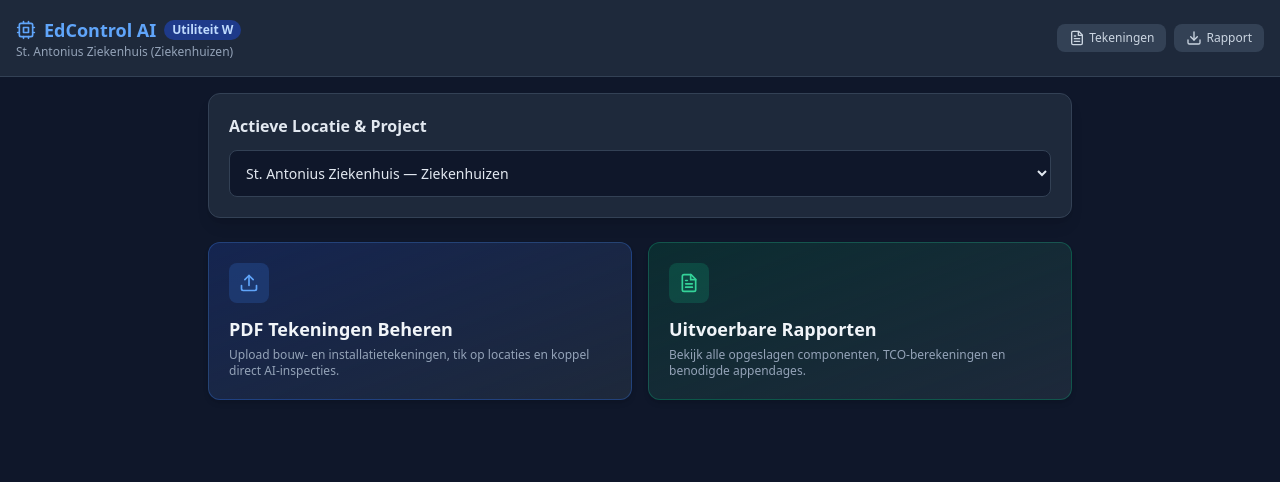
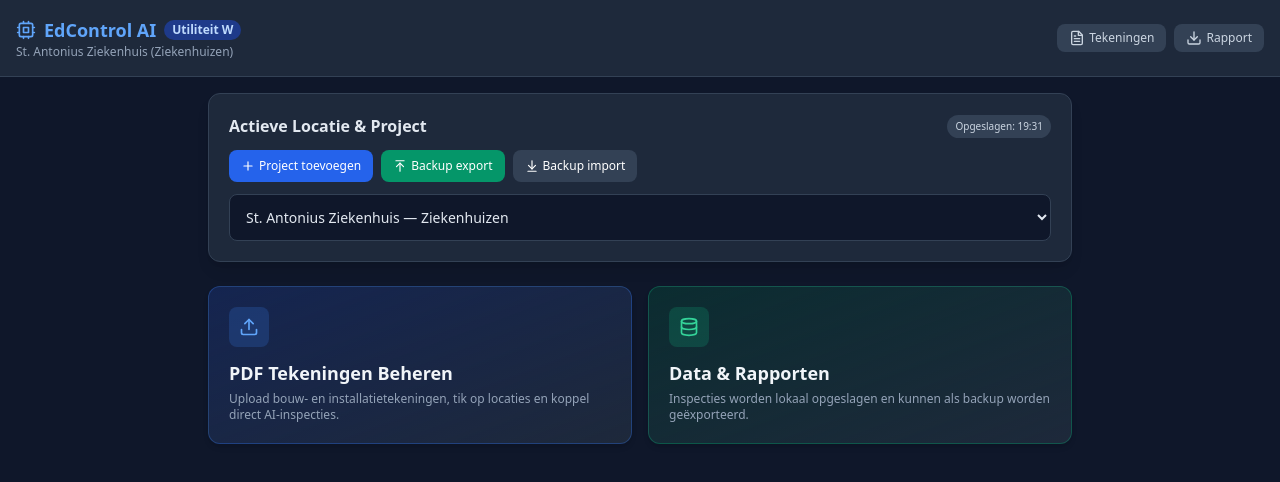
Before and after one commit to edkrijgsman19-wq/EdControl-AI, a React (Vite) app: page / in a window 1280 px wide. Shown: the top 482 px of the page. Built offline with nearby package versions, Linux system fonts and the light colour scheme.

Commit message:
Add a persistent local backend layer for EdControl AI: project backup export/import and durable browser-side persistence

```diff
--- a/src/App.jsx
+++ b/src/App.jsx
@@ -1,5 +1,5 @@
 import React, { useState, useRef, useEffect } from 'react';
-import { Camera, FileText, Upload, MapPin, CheckCircle2, Cpu, Layers, Download, ArrowLeft, RefreshCw, Trash2, Plus } from 'lucide-react';
+import { Camera, FileText, Upload, MapPin, CheckCircle2, Cpu, Layers, Download, ArrowLeft, RefreshCw, Trash2, Plus, Database, ArrowUpToLine, ArrowDownToLine } from 'lucide-react';
 
 const DEFAULT_PROJECTS = [
   { id: 1, name: 'St. Antonius Ziekenhuis', sector: 'Ziekenhuizen', location: 'OK-Complex 3' },
@@ -32,27 +32,101 @@ export default function EdControlAI() {
   const [note, setNote] = useState('');
   const [loading, setLoading] = useState(false);
   const [aiResult, setAiResult] = useState(null);
+  const [lastSavedLabel, setLastSavedLabel] = useState('Niet opgeslagen');
 
   const fileInputRef = useRef(null);
   const cameraInputRef = useRef(null);
+  const importInputRef = useRef(null);
 
   const activeProject = projects.find(project => project.id === activeProjectId) ?? projects[0] ?? DEFAULT_PROJECTS[0];
   const selectedDrawing = drawings.find(drawing => drawing.id === selectedDrawingId) ?? null;
   const activePin = pins.find(pin => pin.id === activePinId) ?? null;
 
+  const persistState = (nextProjects = projects, nextDrawings = drawings, nextPins = pins, nextActiveProjectId = activeProjectId, nextSelectedDrawingId = selectedDrawingId, nextActivePinId = activePinId) => {
+    const payload = {
+      projects: nextProjects,
+      activeProjectId: nextActiveProjectId,
+      drawings: nextDrawings,
+      selectedDrawingId: nextSelectedDrawingId,
+      pins: nextPins,
+      activePinId: nextActivePinId,
+      savedAt: new Date().toISOString()
+    };
+
+    localStorage.setItem(STORAGE_KEY, JSON.stringify(payload));
+    setLastSavedLabel(`Opgeslagen: ${new Date().toLocaleTimeString('nl-NL', { hour: '2-digit', minute: '2-digit' })}`);
+  };
+
   useEffect(() => {
-    localStorage.setItem(
-      STORAGE_KEY,
-      JSON.stringify({
-        projects,
-        activeProjectId,
-        drawings,
-        selectedDrawingId,
-        pins,
-        activePinId,
-      })
-    );
-  }, [projects, activeProjectId, drawings, selectedDrawingId, pins, activePinId]);
+    persistState(projects, drawings, pins, activeProjectId, selectedDrawingId, activePinId);
+  }, [projects, drawings, pins, activeProjectId, selectedDrawingId, activePinId]);
+
+  const addProject = () => {
+    const nextId = Date.now();
+    const newProject = {
+      id: nextId,
+      name: `Nieuw project ${projects.length + 1}`,
+      sector: 'Kantoren',
+      location: 'Locatie aanmaken'
+    };
+
+    const nextProjects = [...projects, newProject];
+    setProjects(nextProjects);
+    setActiveProjectId(nextId);
+    persistState(nextProjects, drawings, pins, nextId, selectedDrawingId, activePinId);
+  };
+
+  const exportProjectBackup = () => {
+    const payload = {
+      projects,
+      drawings,
+      pins,
+      activeProjectId,
+      selectedDrawingId,
+      activePinId,
+      exportedAt: new Date().toISOString()
+    };
+
+    const blob = new Blob([JSON.stringify(payload, null, 2)], { type: 'application/json' });
+    const url = URL.createObjectURL(blob);
+    const link = document.createElement('a');
+    link.href = url;
+    link.download = 'edcontrol-ai-backup.json';
+    document.body.appendChild(link);
+    link.click();
+    document.body.removeChild(link);
+    URL.revokeObjectURL(url);
+  };
+
+  const importProjectBackup = (event) => {
+    const file = event.target.files?.[0];
+    if (!file) return;
+
+    const reader = new FileReader();
+    reader.onload = () => {
+      try {
+        const parsed = JSON.parse(String(reader.result));
+        if (!parsed || !Array.isArray(parsed.projects)) {
+          alert('Ongeldig backup-bestand.');
+          return;
+        }
+
+        setProjects(parsed.projects);
+        setActiveProjectId(parsed.activeProjectId ?? parsed.projects[0]?.id ?? 1);
+        setDrawings(parsed.drawings ?? []);
+        setSelectedDrawingId(parsed.selectedDrawingId ?? null);
+        setPins(parsed.pins ?? []);
+        setActivePinId(parsed.activePinId ?? null);
+        setCurrentScreen('home');
+        persistState(parsed.projects, parsed.drawings ?? [], parsed.pins ?? [], parsed.activeProjectId ?? parsed.projects[0]?.id ?? 1, parsed.selectedDrawingId ?? null, parsed.activePinId ?? null);
+      } catch (error) {
+        alert('Het backup-bestand kon niet worden gelezen.');
+      }
+    };
+
+    reader.readAsText(file);
+    event.target.value = '';
+  };
 
   const resetInspectionForm = () => {
     setPhoto(null);
@@ -73,9 +147,11 @@ export default function EdControlAI() {
       url
     };
 
-    setDrawings(previous => [...previous, newDrawing]);
+    const nextDrawings = [...drawings, newDrawing];
+    setDrawings(nextDrawings);
     setSelectedDrawingId(newDrawing.id);
     setCurrentScreen('drawings');
+    persistState(projects, nextDrawings, pins, activeProjectId, newDrawing.id, activePinId);
     event.target.value = '';
   };
 
@@ -97,10 +173,12 @@ export default function EdControlAI() {
       createdAt: new Date().toISOString()
     };
 
-    setPins(previous => [...previous, newPin]);
+    const nextPins = [...pins, newPin];
+    setPins(nextPins);
     setActivePinId(newPin.id);
     resetInspectionForm();
     setCurrentScreen('inspect');
+    persistState(projects, drawings, nextPins, activeProjectId, selectedDrawingId, newPin.id);
   };
 
   const handleCapture = (event) => {
@@ -140,11 +218,13 @@ export default function EdControlAI() {
       setAiResult(mockResult);
 
       if (activePinId) {
-        setPins(previous => previous.map(pin =>
+        const nextPins = pins.map(pin =>
           pin.id === activePinId
             ? { ...pin, note, photo, aiResult: mockResult }
             : pin
-        ));
+        );
+        setPins(nextPins);
+        persistState(projects, drawings, nextPins, activeProjectId, selectedDrawingId, activePinId);
       }
 
       setLoading(false);
@@ -152,7 +232,10 @@ export default function EdControlAI() {
   };
 
   const removePin = (pinId) => {
-    setPins(previous => previous.filter(pin => pin.id !== pinId));
+    const nextPins = pins.filter(pin => pin.id !== pinId);
+    setPins(nextPins);
+    persistState(projects, drawings, nextPins, activeProjectId, selectedDrawingId, null);
+
     if (activePinId === pinId) {
       resetInspectionForm();
       setCurrentScreen('drawings');
@@ -255,7 +338,36 @@ export default function EdControlAI() {
         {currentScreen === 'home' && (
           <div className="space-y-6">
             <div className="bg-slate-800 border border-slate-700 rounded-xl p-5 shadow-lg">
-              <h2 className="text-md font-semibold mb-3 text-slate-200">Actieve Locatie & Project</h2>
+              <div className="flex items-center justify-between gap-2 mb-3">
+                <h2 className="text-md font-semibold text-slate-200">Actieve Locatie & Project</h2>
+                <span className="text-[10px] text-slate-300 bg-slate-700 px-2 py-1 rounded-full">{lastSavedLabel}</span>
+              </div>
+
+              <div className="flex flex-wrap gap-2 mb-3">
+                <button
+                  type="button"
+                  onClick={addProject}
+                  className="bg-blue-600 hover:bg-blue-500 text-white px-3 py-2 rounded-lg text-xs font-medium flex items-center gap-1"
+                >
+                  <Plus className="w-3.5 h-3.5" /> Project toevoegen
+                </button>
+                <button
+                  type="button"
+                  onClick={exportProjectBackup}
+                  className="bg-emerald-600 hover:bg-emerald-500 text-white px-3 py-2 rounded-lg text-xs font-medium flex items-center gap-1"
+                >
+                  <ArrowUpToLine className="w-3.5 h-3.5" /> Backup export
+                </button>
+                <button
+                  type="button"
+                  onClick={() => importInputRef.current?.click()}
+                  className="bg-slate-700 hover:bg-slate-600 text-white px-3 py-2 rounded-lg text-xs font-medium flex items-center gap-1"
+                >
+                  <ArrowDownToLine className="w-3.5 h-3.5" /> Backup import
+                </button>
+                <input ref={importInputRef} type="file" accept="application/json" className="hidden" onChange={importProjectBackup} />
+              </div>
+
               <select
                 value={activeProjectId}
                 onChange={(event) => setActiveProjectId(Number(event.target.value))}
@@ -284,10 +396,10 @@ export default function EdControlAI() {
                 className="bg-gradient-to-br from-emerald-900/40 to-slate-800 border border-emerald-500/30 rounded-xl p-5 cursor-pointer hover:border-emerald-500 transition shadow-md"
               >
                 <div className="bg-emerald-500/20 w-10 h-10 rounded-lg flex items-center justify-center mb-3 text-emerald-400">
-                  <FileText className="w-5 h-5" />
+                  <Database className="w-5 h-5" />
                 </div>
-                <h3 className="font-bold text-lg mb-1">Uitvoerbare Rapporten</h3>
-                <p className="text-xs text-slate-400">Bekijk alle opgeslagen componenten, TCO-berekeningen en benodigde appendages.</p>
+                <h3 className="font-bold text-lg mb-1">Data & Rapporten</h3>
+                <p className="text-xs text-slate-400">Inspecties worden lokaal opgeslagen en kunnen als backup worden geëxporteerd.</p>
               </div>
             </div>
           </div>
```
